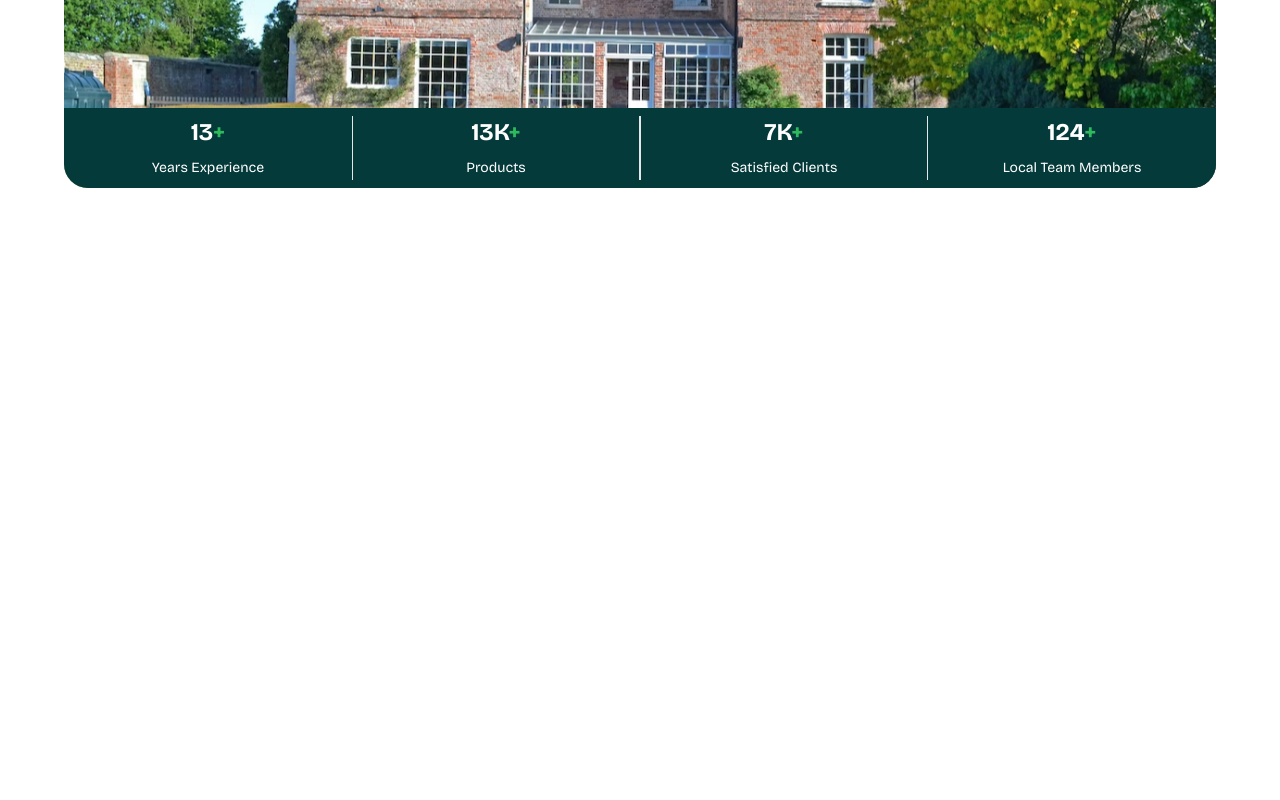
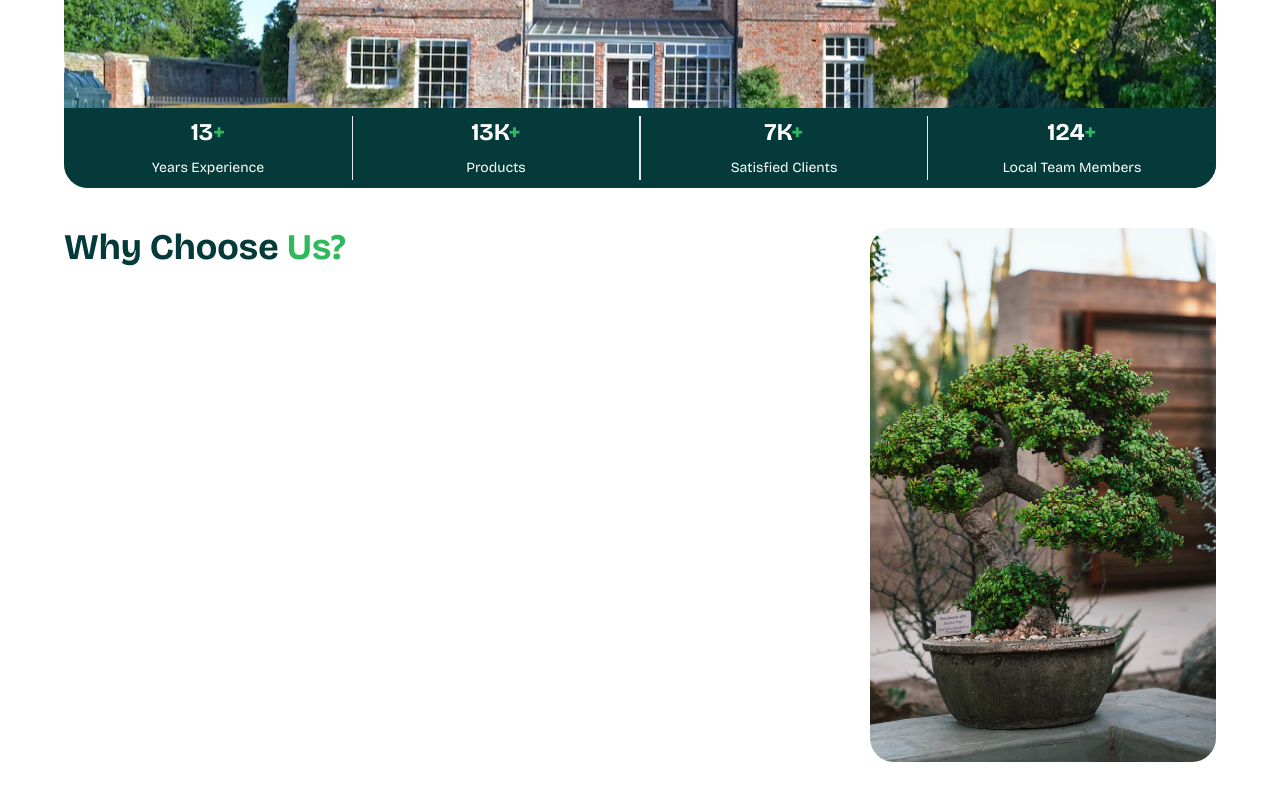
Before and after one commit to SagorAhamed251245/green-garden-client, a Next.js app: page / in a window 1280 px wide. Shown: the part 1109-1909 px from the top of the page. Before the commit the page ends 1337 px from the top, so only its background shows below. Built offline with nearby package versions, Linux system fonts and the light colour scheme; no server answers.

Commit message:
why chosse us

```diff
--- a/src/app/(primaryLayout)/(home)/page.js
+++ b/src/app/(primaryLayout)/(home)/page.js
@@ -1,5 +1,6 @@
 import Banner from "@/app/components/Home/Banner/Banner";
 import SecondBanner from "@/app/components/Home/SecondBanner/SecondBanner";
+import WhyChooseUs from "@/app/components/Home/WhyChooseUs/WhyChooseUs";
 import Navbar from "@/app/components/Shared/NavBar/Navbar";
 
 const HomePage = () => {
@@ -8,6 +9,7 @@ const HomePage = () => {
       <Navbar />
       <Banner />
       <SecondBanner />
+      <WhyChooseUs />
     </>
   );
 };
--- a/src/app/components/Home/SecondBanner/SecondBanner.jsx
+++ b/src/app/components/Home/SecondBanner/SecondBanner.jsx
@@ -27,9 +27,9 @@ const SecondBanner = () => {
             width={1920}
             height={1080}
             alt="ImagePlaceholder"
-            className="rounded-b-3xl"
+            className="lg:rounded-b-3xl rounded-b-lg "
           />
-          <div className="bg-secondary rounded-b-3xl text-white text-center font-bold text-xs md:text-2xl  h-10 md:h-20 w-full absolute bottom-0 flex items-center justify-center">
+          <div className="bg-secondary lg:rounded-b-3xl rounded-b-lg  text-white text-center font-bold text-xs md:text-2xl  h-10 md:h-20 w-full absolute bottom-0 flex items-center justify-center">
             <p className="w-[25%] ">
               13<span className="text-primary">+</span>
               <br />
--- /dev/null
+++ b/src/app/components/Home/WhyChooseUs/WhyChooseUs.jsx
@@ -0,0 +1,28 @@
+import Image from "next/image";
+import React from "react";
+import bannerImage from "@/assets/banner.png";
+
+const WhyChooseUs = () => {
+  return (
+    <section className="mb-10 flex w-[90%] mx-auto">
+      <div className="w-[70%] ">
+        <div>
+          <h3 className="text-4xl font-bold  text-secondary">
+            Why Choose <span className="text-primary">Us?</span>
+          </h3>
+        </div>
+      </div>
+      <div className="w-[30%]">
+        <Image
+          src={bannerImage}
+          width={400}
+          height={500}
+          alt="bannerImage"
+          className="lg:rounded-3xl rounded-lg"
+        />
+      </div>
+    </section>
+  );
+};
+
+export default WhyChooseUs;
```
